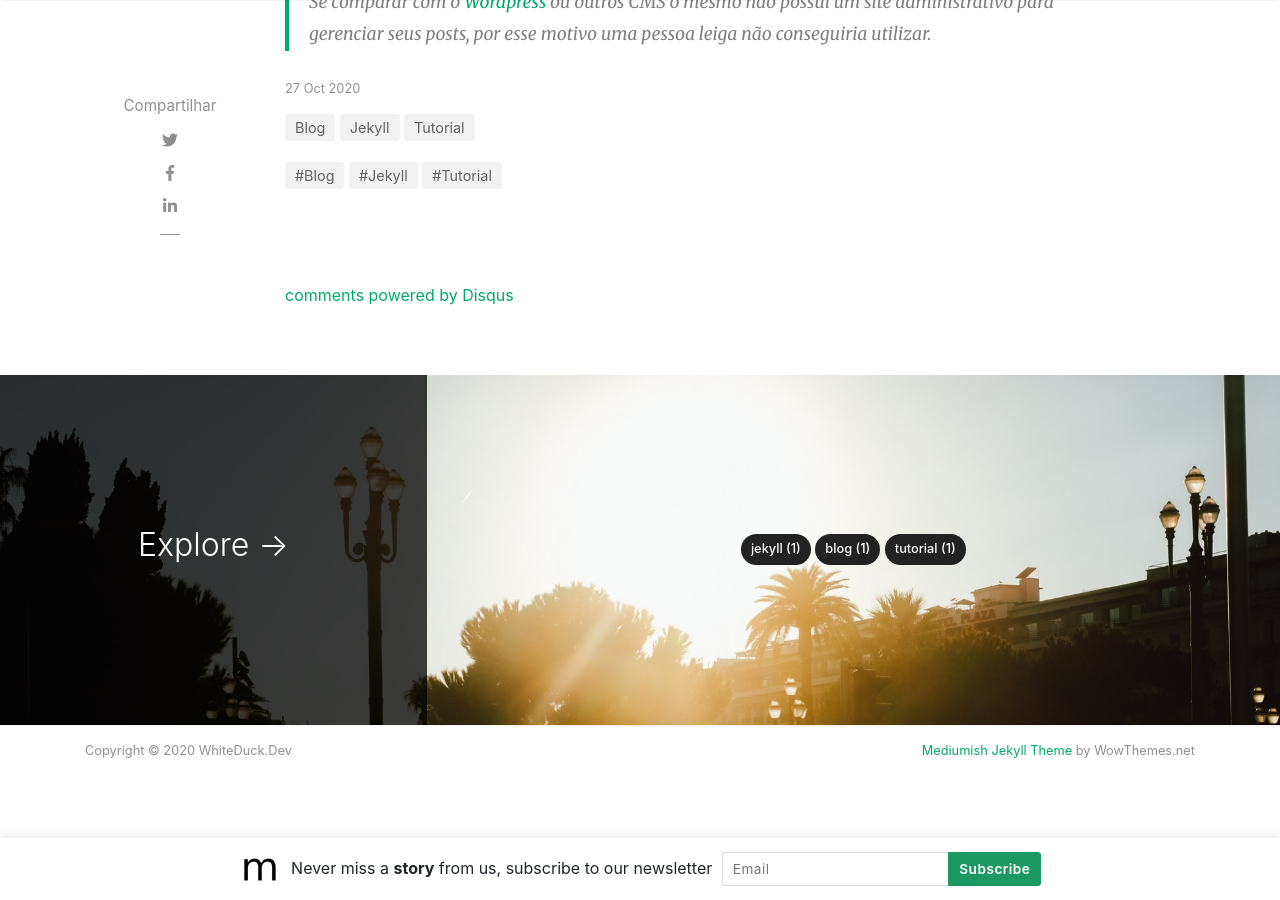
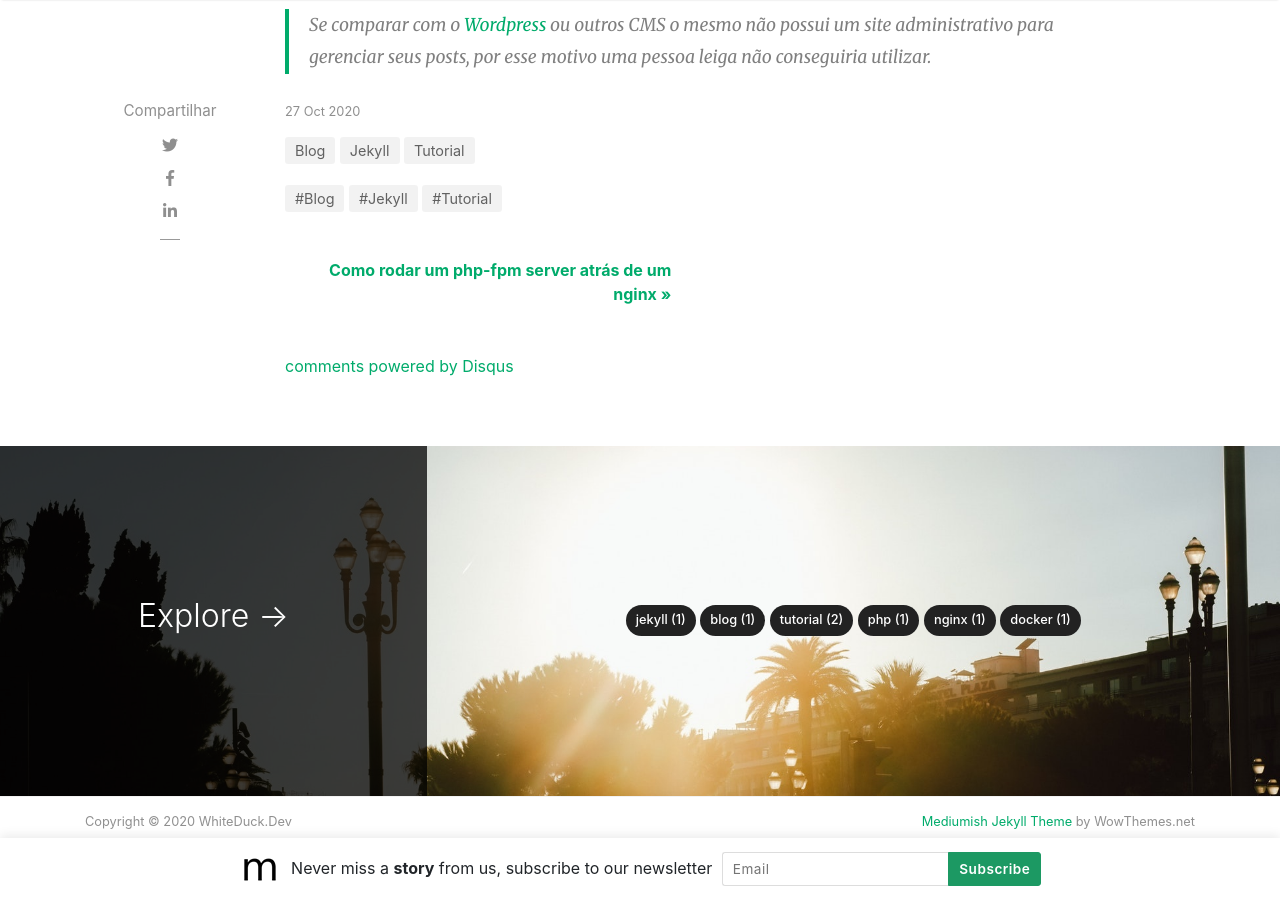
Before and after one commit to whiteduck-dev/whiteduck-dev.github.io, a Jekyll site: the page built from _posts/2020-10-27-blogs-com-jekyll.md, in a window 1280 px wide and 900 px high, scrolled down 2937 px. Built offline with Jekyll 4.4.1, drawn with Linux system fonts in a browser that asks for light colours; nearby versions of some CDN libraries; comment, search, counter and statistics services are not loaded; some of the changed lines change nothing that is shown; some of the changed text lies outside the part shown.

Commit message:
adicionado post

````diff
--- a/_config.yml
+++ b/_config.yml
@@ -1,14 +1,14 @@
 # Site
-name: "WhiteDuck.Dev"
-title: "WhiteDuck.Dev"
-description: "Tudo sobre Tudo de Tecnologia ;D"
-logo: "assets/images/logo.png"
-favicon: "assets/images/logo.png"
-baseurl: ""
-google_analytics: "UA-46278016-1"
-disqus: "whiteduck-dev"
-mailchimp-list: "https://wowthemes.us11.list-manage.com/subscribe/post?u=8aeb20a530e124561927d3bd8&amp;id=8c3d2d214b"
-include: ["_pages"]
+name: 'WhiteDuck.Dev'
+title: 'WhiteDuck.Dev'
+description: 'Tudo sobre Tudo de Tecnologia ;D'
+logo: 'assets/images/logo.png'
+favicon: 'assets/images/logo.png'
+baseurl: ''
+google_analytics: 'UA-46278016-1'
+disqus: 'whiteduck-dev'
+mailchimp-list: 'https://wowthemes.us11.list-manage.com/subscribe/post?u=8aeb20a530e124561927d3bd8&amp;id=8c3d2d214b'
+include: ['_pages']
 permalink: /:title/
 
 # Authors
@@ -21,24 +21,16 @@
     web: https://www.emalherbi.com
     twitter: https://twitter.com/emalherbi
     linkedin: https://www.linkedin.com/in/emalherbi/
-    description: "Full-Stack Web Developer."
-  sal:
-    name: Sal
-    display_name: Sal
-    gravatar: e56154546cf4be74e393c62d1ae9f9d4
-    email: wowthemesnet@gmail.com
-    web: https://www.wowthemes.net
-    twitter: https://twitter.com/wowthemesnet
-    description: "Author of Mediumish, a Bootstrap Medium styled template available for WordPress, HTML, Ghost and Jekyll. You are currently previewing Jekyll template demo."
-  john:
-    name: John
-    display_name: John
-    avatar: "assets/images/avatar.png"
-    gravatar: b1cc14991db7a456fcd761680bbc8f81
-    email: wowthemesnet@gmail.com
-    web: https://www.wowthemes.net
-    twitter: https://twitter.com/wowthemesnet
-    description: "This is the author box. Write a short description of the author here. You are currently previewing Mediumish demo, a Jekyll template compatible with Github pages."
+    description: 'Full-Stack Web Developer.'
+  fernando:
+    name: Fernando Derkoski de Souza
+    display_name: brilvio
+    gravatar: b2ba2f4fc67c38320b9291f230c53014
+    email: brilvio@gmail.com
+    web: https://www.derkoski.com
+    twitter: https://twitter.com/brilvio
+    linkedin: https://www.linkedin.com/in/derkoski/
+    description: 'Full-Stack Developer'
 
 # Plugins
 plugins:
@@ -54,7 +46,7 @@
     - categories
   layout: archive
   permalinks:
-    category: "/category/:name/"
+    category: '/category/:name/'
 
 # Pagination
 paginate: 6
@@ -71,11 +63,11 @@
       line_numbers: true
 
 # Adsense (change to "enabled" to activate, also your client id and ad slot. Create a new ad unit from your Adsense account to get the slot.)
-adsense: "disabled"
-adsense-data-ad-client: "ca-pub-3412143450191416"
-adsense-data-ad-slot: "1363087678"
+adsense: 'disabled'
+adsense-data-ad-client: 'ca-pub-3412143450191416'
+adsense-data-ad-slot: '1363087678'
 
 # Lazy Images ("enabled" or "disabled")
-lazyimages: "disabled"
+lazyimages: 'disabled'
 
 exclude: [changelog.md, LICENSE.txt, README.md, Gemfile, Gemfile.lock]
--- a/_posts/2020-10-27-blogs-com-jekyll.md
+++ b/_posts/2020-10-27-blogs-com-jekyll.md
@@ -1,11 +1,11 @@
 ---
 layout: post
-title: "Transforme seu texto simples em sites e blogs estáticos com Jekyll."
+title: 'Transforme seu texto simples em sites e blogs estáticos com Jekyll.'
 author: eduardo
 categories: [Jekyll, Blog, Tutorial]
 tags: [Jekyll, Blog, Tutorial]
 image: assets/images/jekyll.png
-description: "Transforme seu texto simples em sites e blogs estáticos."
+description: 'Transforme seu texto simples em sites e blogs estáticos.'
 featured: true
 hidden: true
 ---
@@ -21,7 +21,8 @@
 #### Instalação
 
 ```bash
-gem install bundler jekyll
+sudo apt install ruby-dev
+sudo gem install bundler jekyll
 ```
 
 #### Criação do Site
--- /dev/null
+++ b/_posts/2020-11-16-nginx-php-docker.md
@@ -0,0 +1,354 @@
+---
+layout: post
+title: 'Como rodar um php-fpm server atrás de um nginx'
+author: fernando
+categories: [php, nginx, docker, Tutorial]
+tags: [php, nginx, docker, Tutorial]
+image: assets/images/nginx-logo.png
+description: 'Como rodar um php-fpm server atrás de um nginx'
+featured: true
+hidden: true
+---
+
+## Problema atual
+
+Eu precisava colocar nossos servers em PHP para rodar dentro de containers no Docker, para isso temos duas soluções uma usando a imagem do docker oficial que já vem com o apache instalado e configurado:
+
+```dockerfile
+FROM php:7.2-apache
+```
+
+ou utilizar uma imagem customizada com php+apache ou nginx.
+
+Mas eu teimoso queria uma coisa mais simples que rodasse o PHP com o minimo de espaço ocupado pelas imagens e pudesse utilizar o nginx para gerenciar os sites/proxy reverso.
+
+Entra em cena php-fpm.
+
+```bash
+$ docker images php
+REPOSITORY          TAG                 IMAGE ID            CREATED             SIZE
+php                 7.2-fpm             03d449391aab        10 days ago         398MB
+php                 7.2-apache          ea7f5666bfc1        10 days ago         410MB
+```
+
+#### O que é PHP-FPM
+
+FPM é um gerenciador de processos para gerenciar o FastCGI SAPI (Server API) em PHP.
+
+O PHP-FPM é um serviço e não um módulo. Este serviço é executado completamente independente do servidor web em um processo à parte e é suportado por qualquer servidor web compatível com FastCGI (Fast Common Gateway Interface).
+
+PHP-FPM é consideravelmente mais rápido que os outros métodos de se processar scripts php, e também é escalável, ou seja é possível construir clusters e expandir a capacidade do PHP de receber requisições.
+
+#### O que é NGINX
+
+NGINX, pronunciado “engine-ex,” é um famoso software de código aberto para servidores web lançado originalmente para navegação HTTP. Hoje, porém, ele também funciona como proxy reverso, balanceador de carga HTTP, e proxy de email para os protocolos IMAP, POP3, e SMTP.
+
+#### Resolução do meu problema?
+
+Foi demorado conseguir chegar num exemplo que está funcionando 100%, muitas contradições em configurações, principalmente do nginx.
+
+Mas após algum tempo procurando e juntando pedaços de respostas do `stackoverflow` consegui chegar num exemplo funcional, com 2 sites rodando php + 1 rodando node, atrás de um nginx.
+
+#### Como testar você mesmo
+
+Crie uma pasta onde irá rodar os testes e entre na mesma
+
+```bash
+$ mkdir teste
+$ cd teste
+```
+
+Crie uma pasta chamada `site-a`
+
+```bash
+$ mkdir site-a
+$ cd site-a
+```
+
+Dentro da pasta `site-a` crie uma pasta `php` e dentro dela crie um arquivo `index.php` com o seguinte conteúdo
+
+```php
+<?
+echo "Bem vindo ao Site A";
+```
+
+Volte a pasta `site-a` e crie um arquivo chamado `Dockerfile` com o seguinte conteúdo
+
+```dockerfile
+FROM brilvio/php-fpm-mssql
+
+COPY ./php /var/www/html/site-a
+```
+
+Se você é familiarizado com o Docker verá que é bem simples ele irá pegar como base a minha imagem já configurado com o conector para `mssql` e copiar os arquivos da pasta `./php` para a pasta dentro do container `/var/www/html/site-a` é importante que essa pasta dentro do container concida depois com o nome da pasta dentro do container do nginx.
+
+Rode o comando na pasta `site-a` para gerar a imagem do docker com a tag correta
+
+```bash
+$ docker build -t site-a .
+```
+
+Crie agora mais uma pasta chamada `site-b` modificando o `Dockerfile` e o `index.php` de acordo.
+
+Rode o comando na pasta `site-b` para gerar a imagem do docker com a tag correta
+
+```bash
+$ docker build -t site-b .
+```
+
+Para o `site-c` vai ser um pouco diferente pois ele vai rodar um servidor node+express dentro dele, crie a pasta normal, porém invés de uma pasta `php` crie uma pasta chamada `src` e dentro dela o arquivo `index.js` com o seguinte conteúdo.
+
+```js
+const express = require('express');
+const app = express();
+const port = 80;
+
+app.get('/', (req, res) => {
+  res.send('Hello  from express!');
+});
+
+app.listen(port, () => {
+  console.log(`Example app listening at http://localhost:${port}`);
+});
+```
+
+Na pasta `site-c` crie um arquivo `package.json` com o seguinte conteúdo
+
+```json
+{
+  "name": "site-c",
+  "version": "1.0.0",
+  "description": "",
+  "main": "index.js",
+  "scripts": {
+    "test": "echo \"Error: no test specified\" && exit 1"
+  },
+  "author": "",
+  "license": "ISC",
+  "dependencies": {
+    "express": "^4.17.1"
+  }
+}
+```
+
+E um arquivo `Dockerfile` com o seguinte conteúdo
+
+```dockerfile
+FROM node:12-alpine as compile-image
+RUN apk update && apk add yarn curl bash python g++ make && rm -rf /var/cache/apk/*
+RUN curl -sfL https://install.goreleaser.com/github.com/tj/node-prune.sh | bash -s -- -b /usr/local/bin
+
+WORKDIR /usr/src/
+
+COPY package.json ./
+RUN yarn install
+
+COPY src/ ./
+
+RUN npm prune --production
+
+RUN /usr/local/bin/node-prune
+
+FROM node:12-alpine
+
+WORKDIR  /usr/src/
+COPY --from=compile-image /usr/src/node_modules ./node_modules
+
+COPY --from=compile-image /usr/src/ ./
+
+EXPOSE 80
+
+CMD [ "node", "index.js" ]
+```
+
+Rode o comando na pasta `site-c` para gerar a imagem do docker com a tag correta
+
+```bash
+$ docker build -t site-c .
+```
+
+Estamos quase lá, vamos criar agora as configurações que o nginx vai usar para saber para onde enviar as requisições, crie uma pasta sites e dentro dela crie as seguintes configurações.
+
+`site-a.conf`
+
+```
+server {
+	root /var/www/html/site-a; # deve ser a mesma pasta dentro do Dockerfile
+	index index.php index.html index.htm;
+
+	server_name site-a.docker;
+
+	 index index.php index.html;
+
+    client_max_body_size 108M;
+    gzip_static on;
+
+    location / {
+        if (!-e $request_filename) {
+            rewrite ^.*$ /index.php last;
+        }
+    }
+
+    location ~ [^/]\.php(/|$) {
+            fastcgi_split_path_info ^(.+?\.php)(/.*)$;
+            if (!-f $document_root$fastcgi_script_name)
+            {
+                    return 404;
+            }
+            # Mitigate https://httpoxy.org/ vulnerabilities
+            fastcgi_param HTTP_PROXY "";
+            fastcgi_read_timeout 150;
+            fastcgi_buffers 4 256k;
+            fastcgi_buffer_size 128k;
+            fastcgi_busy_buffers_size 256k;
+            fastcgi_pass site-a:9000;
+            fastcgi_index index.php;
+            include fastcgi_params;
+            fastcgi_param  SCRIPT_FILENAME $document_root$fastcgi_script_name;
+        }
+
+    location ~ /\.ht {
+        deny all;
+    }
+}
+```
+
+`site-b.conf`
+
+```
+server {
+	root /var/www/html/site-b; # deve ser a mesma pasta dentro do Dockerfile
+	index index.php index.html index.htm;
+
+	server_name site-b.docker;
+
+	 index index.php index.html;
+
+    client_max_body_size 108M;
+    gzip_static on;
+
+    location / {
+        if (!-e $request_filename) {
+            rewrite ^.*$ /index.php last;
+        }
+    }
+
+    location ~ [^/]\.php(/|$) {
+            fastcgi_split_path_info ^(.+?\.php)(/.*)$;
+            if (!-f $document_root$fastcgi_script_name)
+            {
+                    return 404;
+            }
+            # Mitigate https://httpoxy.org/ vulnerabilities
+            fastcgi_param HTTP_PROXY "";
+            fastcgi_read_timeout 150;
+            fastcgi_buffers 4 256k;
+            fastcgi_buffer_size 128k;
+            fastcgi_busy_buffers_size 256k;
+            fastcgi_pass site-b:9000;
+            fastcgi_index index.php;
+            include fastcgi_params;
+            fastcgi_param  SCRIPT_FILENAME $document_root$fastcgi_script_name;
+        }
+
+    location ~ /\.ht {
+        deny all;
+    }
+}
+```
+
+`site-c.conf`
+
+```
+upstream site-c {
+    server site-c:80;
+}
+
+server {
+    server_name site-c.docker;
+    client_max_body_size 200M;
+    location / {
+        proxy_pass http://site-c/;
+        proxy_http_version 1.1;
+        proxy_set_header Upgrade $http_upgrade;
+        proxy_set_header Connection "upgrade";
+        proxy_set_header Host $http_host;
+
+        proxy_set_header X-Real-IP $remote_addr;
+        proxy_set_header X-Forwarded-For $proxy_add_x_forwarded_for;
+        proxy_set_header X-Forward-Proto http;
+        proxy_set_header X-Nginx-Proxy true;
+
+        proxy_redirect off;
+    }
+    listen 80;
+}
+```
+
+Veja que o `site-c.conf` é mais simples, é por que ele é somente um proxy reverso.
+
+Vamos agora a parte mais fácil, criar o `docker-compose.yml` que vai subir os nossos servidores.
+
+```yml
+version: '3.3'
+services:
+  nginx:
+    image: nginx:latest
+    container_name: nginx
+    restart: always
+    volumes:
+      - type: volume
+        source: site-a
+        target: /var/www/html/site-a # deve ser a mesma pasta dentro do Dockerfile
+      - type: volume
+        source: site-a
+        target: /var/www/html/site-b # deve ser a mesma pasta dentro do Dockerfile
+      - ./sites:/etc/nginx/conf.d/
+    ports:
+      - '8080:80'
+    links:
+      - site-a
+      - site-b
+      - site-c
+  site-a:
+    image: site-a:latest
+    container_name: site-a
+    expose:
+      - '9000'
+    volumes:
+      - type: volume
+        source: site-a
+        target: /var/www/html/site-a # deve ser a mesma pasta dentro do Dockerfile
+  site-b:
+    image: site-b:latest
+    container_name: site-b
+    expose:
+      - '9000'
+    volumes:
+      - type: volume
+        source: site-b
+        target: /var/www/html/site-b # deve ser a mesma pasta dentro do Dockerfile
+  site-c:
+    image: site-c:latest
+    container_name: site-c
+    expose:
+      - '80'
+
+volumes:
+  site-a:
+  site-b:
+```
+
+Somente os site-a e site-b tem volumes configurados, é porque o nginx precisa ter os arquivos .php dentro dele também e nas mesmas pastas para poder passar para o servidor php-fpm interpretar.
+
+Único problema é que se você quiser atualizar os arquivos php dentro dos containers tu vai ter que remover os volumes e recria-los novamente.
+
+Configure no teu arquivo hosts `/etc/hosts`
+
+```
+127.0.0.1 site-a
+127.0.0.1 site-b
+127.0.0.1 site-c
+```
+
+Ao acessar no browser http://site-a:8080 http://site-b:8080 ou http://site-c:8080 verá que o nginx está redicionando para os servidores corretamente.
````
Also changed, not shown: assets/images/nginx-logo.png (added).
